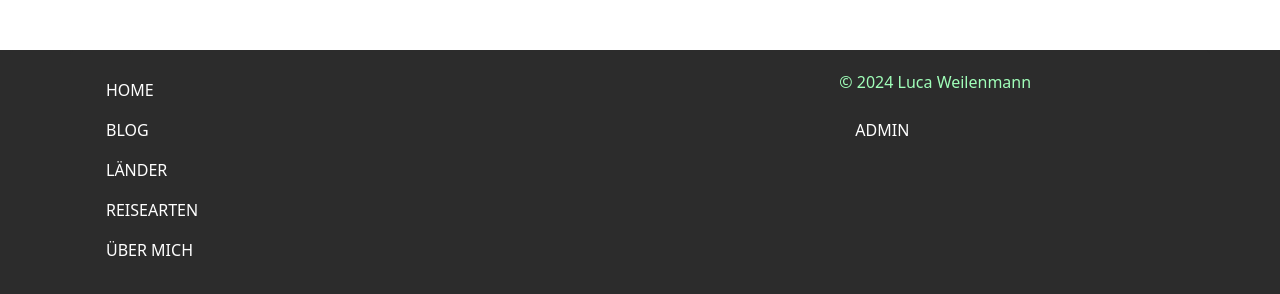
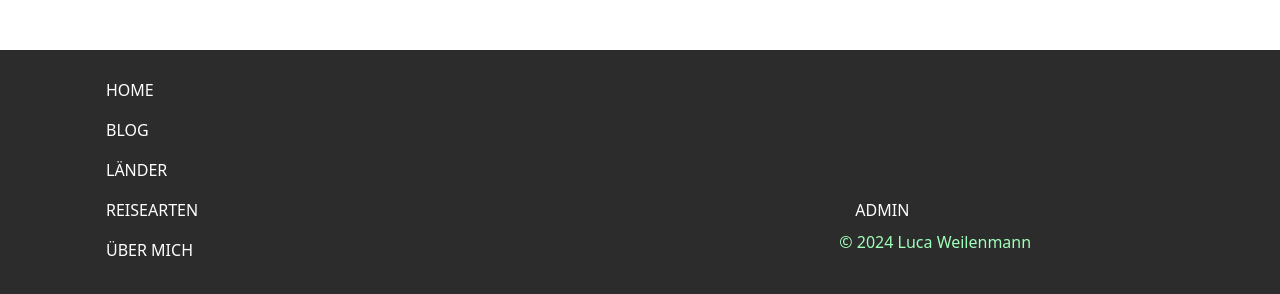
Before and after one commit to weileluc/myBlog, a SvelteKit app: page /blogs/create in a window 1280 px wide. Shown: the part 1710-2004 px from the top of the page. Built offline with nearby package versions, Linux system fonts and the light colour scheme; no server answers; the database is empty.

Commit message:
nav bar c logo bottom

```diff
--- a/src/routes/+layout.svelte
+++ b/src/routes/+layout.svelte
@@ -101,11 +101,11 @@
                     <a class="nav-link active" href="/about">ÜBER MICH</a>
                 </nav>
             </div>
-            <div class="col-md-4">
-                <p>&copy; 2024 Luca Weilenmann</p>
+            <div class="col-md-4 align-self-end">
                 <nav class="nav flex-column">
                     <a class="nav-link active" href="/admin">ADMIN</a>
                 </nav>
+                <p>&copy; 2024 Luca Weilenmann</p>
             </div>
         </div>
     </div>
--- a/src/routes/blogs/create/+page.svelte
+++ b/src/routes/blogs/create/+page.svelte
@@ -7,7 +7,8 @@
     let reisearten = data.reisearten;
 
     //Pflichtfelder
-    let date = "";
+    // svelte-ignore non_reactive_update
+        let date = "";
     function isFormValid() {
         return date.trim().length > 0;
     }
```
